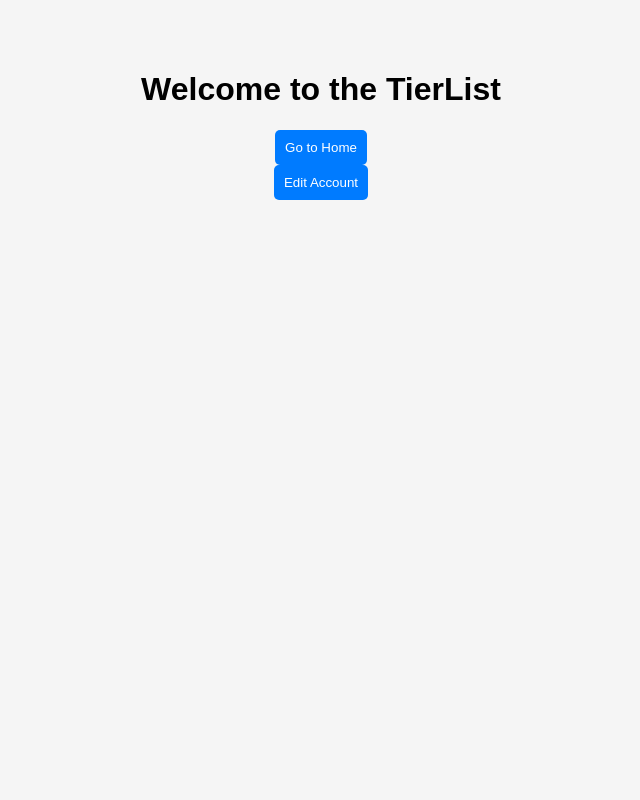
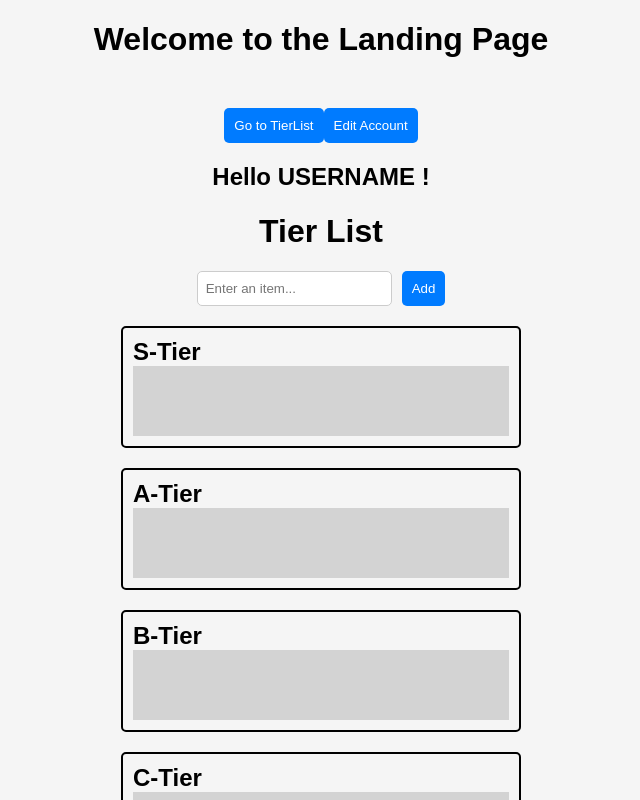
Before and after one commit to gusjavi/CST-438_P2, a React (Create React App) app in the folder Project2/frontend/: page /tier in a window 1280 px wide. Shown: the top 800 px of the page, without its empty margins (319-959 px from the left). Built offline with nearby package versions, Linux system fonts and the light colour scheme.

Commit message:
The basic template for landing, tierlist, and edit pages, have more to it , although not crazy work, still need to wait for db

```diff
--- a/Project2/frontend/src/EditPg.js
+++ b/Project2/frontend/src/EditPg.js
@@ -1,13 +1,34 @@
-import React from "react";
+import React, {useState} from "react";
 import { useNavigate } from "react-router-dom";
-import "./styles.css";
+import "./innerPages.css";
 
 function EditPg() {
     const navigate = useNavigate();
 
+    const [formData, setFormData] = useState({ username: "", password: "" });
+    const [error, setError] = useState("");
+
+    function handleChange(e) {
+        setFormData({ ...formData, [e.target.name]: e.target.value });
+    }
+
+    function handleSubmit(e) {
+        e.preventDefault();
+        navigate("/landing");
+    }
+     function deleteAccount(){
+         {/*waiting for db*/}
+     }
+    function deleteInfo(){
+        {/*waiting for db*/}
+    }
+
+
     return (
+        <div>
+            <h1>Welcome to the Edit</h1>
+
             <div className="container">
-            <h1>Welcome to the Edit</h1>
                 <button onClick={() => navigate("/landing")} className="btn">
                     Go to Home
                 </button>
@@ -15,6 +36,24 @@ function EditPg() {
                     Go to Tier
                 </button>
             </div>
+            <div className="container2">
+            <form onSubmit={handleSubmit} className="form">
+                <input type="text" name="username" placeholder="Username or Email" value={formData.username} onChange={handleChange} required className="input" />
+                <input type="password" name="password" placeholder="Password" value={formData.password} onChange={handleChange} required className="input" />
+                {error && <p className="error">{error}</p>}
+                <button type="submit" className="btn">Update Profile</button>
+            </form> {/* can pull the username and password here*/}
+            </div>
+            <div className="container3">
+                <button onClick={() => deleteAccount()} className="btn">
+                    Delete Profile
+                </button>
+                <button onClick={() => deleteInfo()} className="btn">
+                    Delete Info
+                </button>
+            </div>
+        </div>
+
     );
 }
 
--- a/Project2/frontend/src/LandingPg.js
+++ b/Project2/frontend/src/LandingPg.js
@@ -1,12 +1,14 @@
 import React from "react";
 import { useNavigate } from "react-router-dom";
-import "./styles.css";
+import "./innerPages.css";
 
 function LandingPg() {
     const navigate = useNavigate();
     return (
+        <div>
+            <h1>Welcome to the Landing Page</h1>
+
             <div className="container">
-            <h1>Welcome to the Landing Page</h1>
                 <button onClick={() => navigate("/tier")} className="btn">
                     Go to TierList
                 </button>
@@ -14,6 +16,14 @@ function LandingPg() {
                     Edit Account
                 </button>
             </div>
+
+            <h2>Hello USERNAME !</h2>{/*placeholder for now, maybe session used here*/}
+
+            <h2>Tier List of the Week placeholder !</h2>{/*placeholder for now, maybe session used here*/}
+
+
+        </div>
+
     );
 }
 
--- a/Project2/frontend/src/TierListPg.js
+++ b/Project2/frontend/src/TierListPg.js
@@ -1,20 +1,106 @@
-import React from "react";
+import React, { useState } from "react";
 import { useNavigate } from "react-router-dom";
-import "./styles.css";
+import "./innerPages.css";
+
+const initialTiers = {
+    S: [],
+    A: [],
+    B: [],
+    C: [],
+    D: []
+};
 
 function TierListPg() {
     const navigate = useNavigate();
+    const [tiers, setTiers] = useState(initialTiers);
+    const [input, setInput] = useState("");
+    const [draggingItem, setDraggingItem] = useState(null);
+
+    const handleAddItem = () => {
+        if (input.trim() !== "") {
+            setTiers((prev) => ({
+                ...prev,
+                S: [...prev.S, input]
+            }));
+            setInput("");
+        }
+    };
+
+    const handleDragStart = (tier, index) => {
+        setDraggingItem({ tier, index });
+    };
+
+    const handleDragOver = (e) => {
+        e.preventDefault();
+    };
+
+    const handleDrop = (newTier) => {
+        if (!draggingItem) return;
+
+        const { tier: oldTier, index } = draggingItem;
+
+        if (oldTier !== newTier) {
+            const newTiers = { ...tiers };
+            const itemToMove = newTiers[oldTier].splice(index, 1)[0];
+
+            newTiers[newTier].push(itemToMove);
+
+            setTiers(newTiers);
+        }
+
+        setDraggingItem(null);
+    };
 
     return (
+        <div>
+            <h1>Welcome to the Landing Page</h1>
+
         <div className="container">
-            <h1>Welcome to the TierList</h1>
-            <button onClick={() => navigate("/landing")} className="btn">
-                Go to Home
+            <button onClick={() => navigate("/tier")} className="btn">
+                Go to TierList
             </button>
             <button onClick={() => navigate("/edit")} className="btn">
                 Edit Account
             </button>
         </div>
+
+        <h2>Hello USERNAME !</h2>{/*placeholder for now, maybe session used here*/}
+            <div className="tierList-container">
+                <h1>Tier List</h1>
+                <div className="input-section">
+                    <input
+                        type="text"
+                        value={input}
+                        onChange={(e) => setInput(e.target.value)}
+                        placeholder="Enter an item..."
+                    />{/* prehaps change item with the topic of the tier list here, "item"*/}
+                    <button className="btn" onClick={handleAddItem}>Add</button>
+                </div>
+
+                {Object.keys(tiers).map((tier) => (
+                    <div
+                        key={tier}
+                        className="tier"
+                        onDragOver={handleDragOver}
+                        onDrop={() => handleDrop(tier)}
+                    >
+                        <h2>{tier}-Tier</h2>
+                        <div className="tier-box">
+                            {tiers[tier].map((item, index) => (
+                                <div
+                                    key={item}
+                                    className="tier-item"
+                                    draggable
+                                    onDragStart={() => handleDragStart(tier, index)}
+                                >
+                                    {item}
+                                </div>
+                            ))}
+                        </div>
+                    </div>
+                ))}
+            </div>
+        </div>
     );
 }
 
--- /dev/null
+++ b/Project2/frontend/src/innerPages.css
@@ -0,0 +1,109 @@
+body {
+    font-family: Arial, sans-serif;
+    background-color: #f5f5f5;
+    text-align: center;
+}
+
+.container {
+    display: flex;
+    flex-direction: row;
+    align-items: center;
+    justify-content: center;
+    margin-top: 50px;
+    width: fit-content;
+    margin-left: auto;
+    margin-right: auto;
+}
+.container2 {
+    display: flex;
+    flex-direction: row;
+    align-items: center;
+    justify-content: center;
+    margin-top: 50px;
+    width: fit-content;
+    margin-left: auto;
+    margin-right: auto;
+}
+.container3 {
+    display: flex;
+    flex-direction: column;
+    align-items: center;
+    justify-content:space-around;
+    margin-top: 50px;
+    width: fit-content;
+    margin-left: auto;
+    margin-right: auto;
+}
+
+
+.form {
+    display: flex;
+    flex-direction: column;
+    width: 300px;
+}
+
+.input {
+    padding: 10px;
+    margin-bottom: 10px;
+    border: 1px solid #ccc;
+    border-radius: 5px;
+}
+
+.btn {
+    padding: 10px;
+    background-color: #007bff;
+    color: white;
+    border: none;
+    border-radius: 5px;
+    cursor: pointer;
+}
+
+.btn:hover {
+    background-color: #0056b3;
+}
+
+.tierList-container {
+    width: 400px;
+    margin: auto;
+    text-align: center;
+}
+
+.input-section {
+    display: flex;
+    justify-content: center;
+    gap: 10px;
+    margin-bottom: 20px;
+}
+
+input {
+    padding: 8px;
+    border: 1px solid #ccc;
+    border-radius: 5px;
+}
+
+.tier {
+    margin-bottom: 20px;
+    padding: 10px;
+    border: 2px solid #000;
+    border-radius: 5px;
+}
+
+.tier h2 {
+    margin: 0;
+    text-align: left;
+}
+
+.tier-box {
+    min-height: 50px;
+    padding: 10px;
+    background-color: lightgray;
+}
+
+.tier-item {
+    padding: 8px;
+    background-color: white;
+    border: 1px solid #000;
+    border-radius: 5px;
+    margin-bottom: 5px;
+    cursor: grab;
+}
```
Lines whose indentation alone changed are shown as unchanged.
